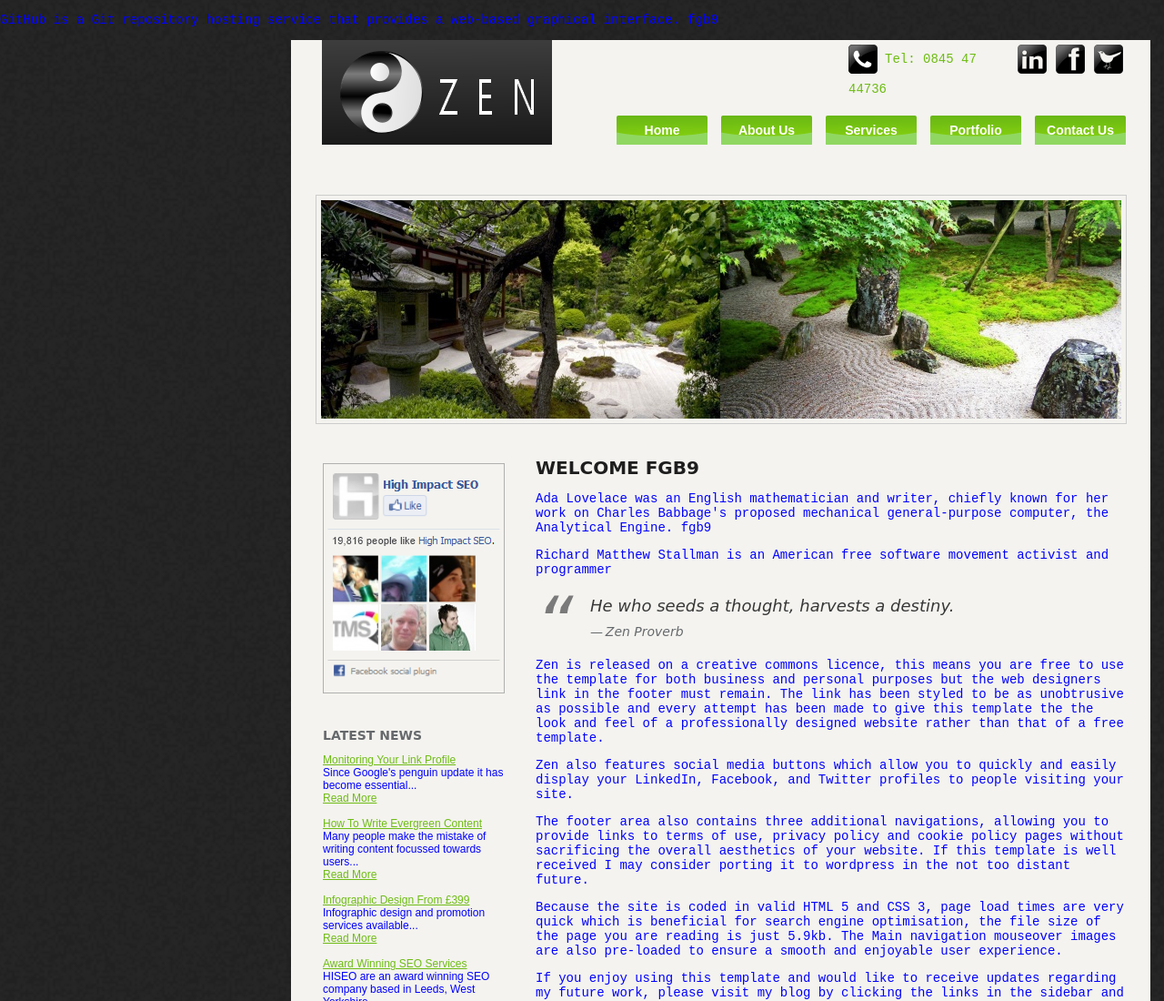
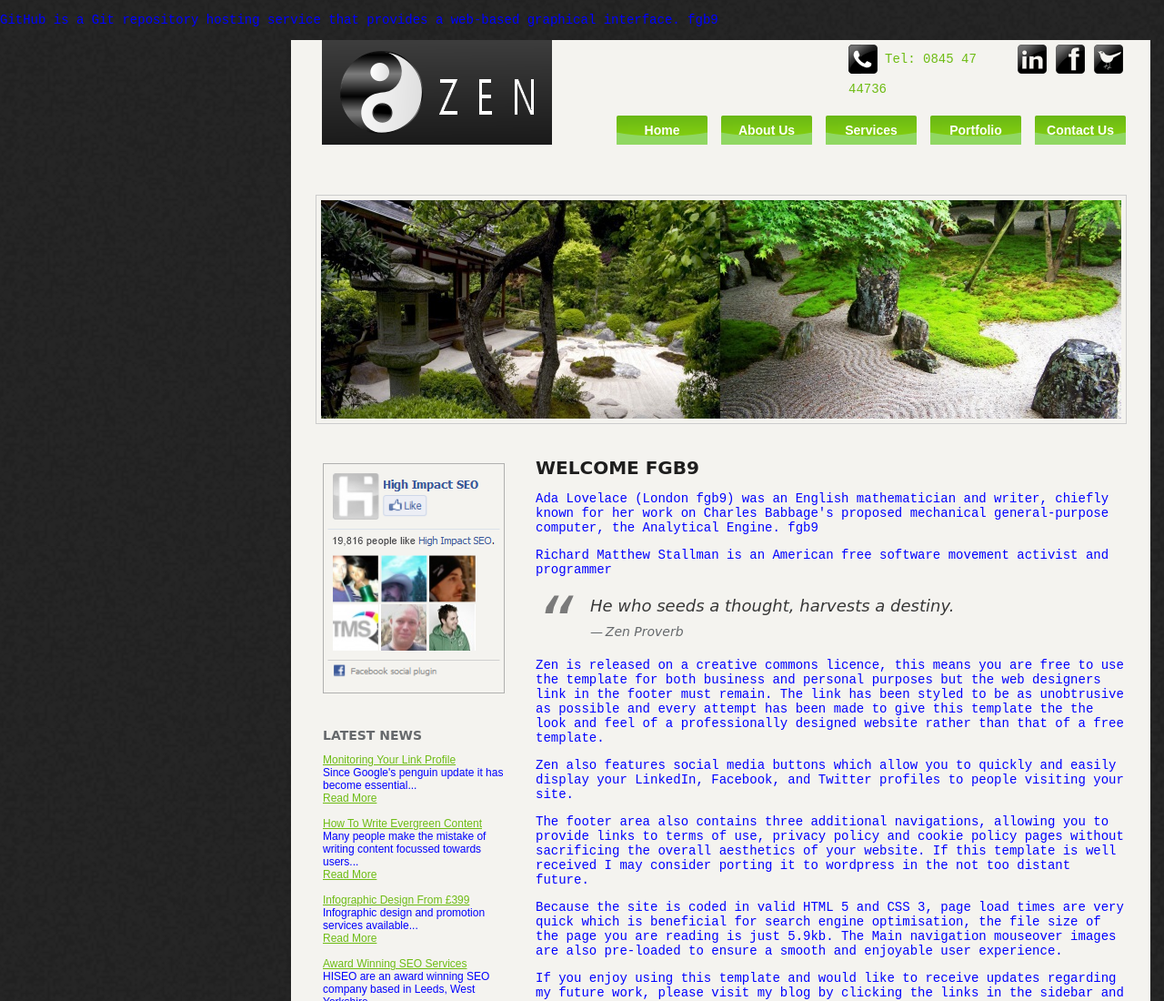
Before and after one commit to git-wirtz-9/hello-world-fgb9, a plain HTML site: page ZEN/index.html in a window 1280 px wide. Shown: the top 1100 px of the page at 91% size. Drawn offline with Linux system fonts and the light colour scheme; a web font is replaced by a local one.

Commit message:
Add place of birth to paragraph about Ada Lovelace fgb9

```diff
--- a/ZEN/index.html
+++ b/ZEN/index.html
@@ -38,7 +38,7 @@
 
 <div class="main">
 <h1>Welcome fgb9</h1>
-<p>Ada Lovelace was an English mathematician and writer, chiefly known for her work on Charles Babbage's proposed mechanical general-purpose computer, the Analytical Engine. fgb9</p>
+<p>Ada Lovelace (London fgb9) was an English mathematician and writer, chiefly known for her work on Charles Babbage's proposed mechanical general-purpose computer, the Analytical Engine. fgb9</p>
 <p>Richard Matthew Stallman is an American free software movement activist and programmer</p>
 <blockquote>He who seeds a thought, harvests a destiny.<cite>Zen Proverb</cite></blockquote>
 <p>Zen is released on a creative commons licence, this means you are free to use the template for both business and personal purposes but the web designers link in the footer must remain. The link has been styled to be as unobtrusive as possible and every attempt has been made to give this template the the look and feel of a professionally designed website rather than that of a free template.</p>
```
